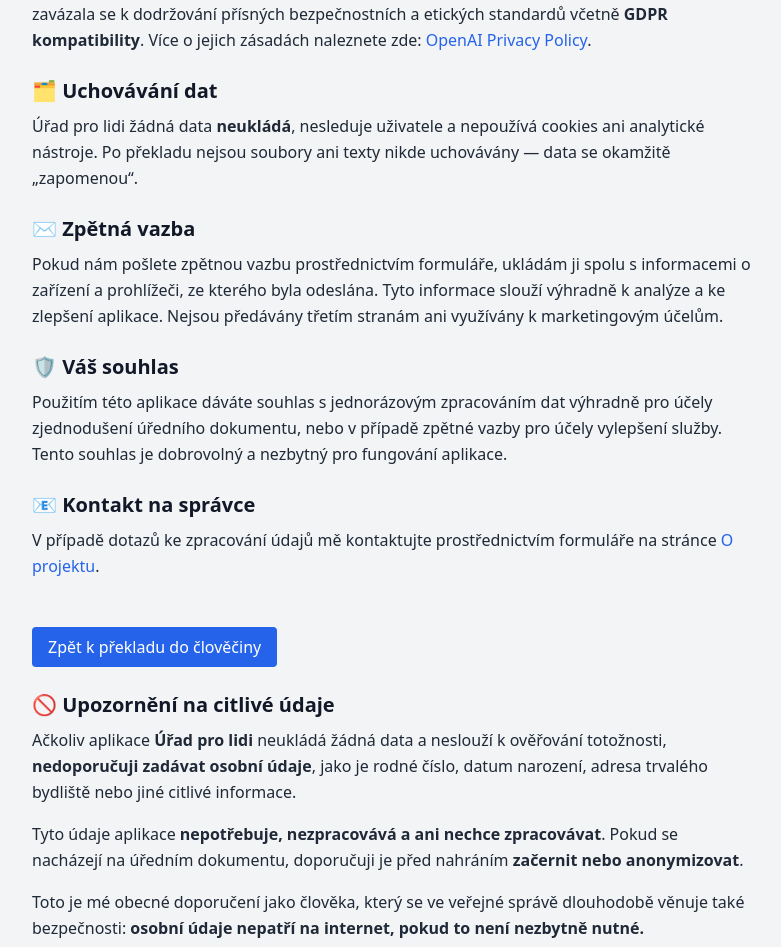
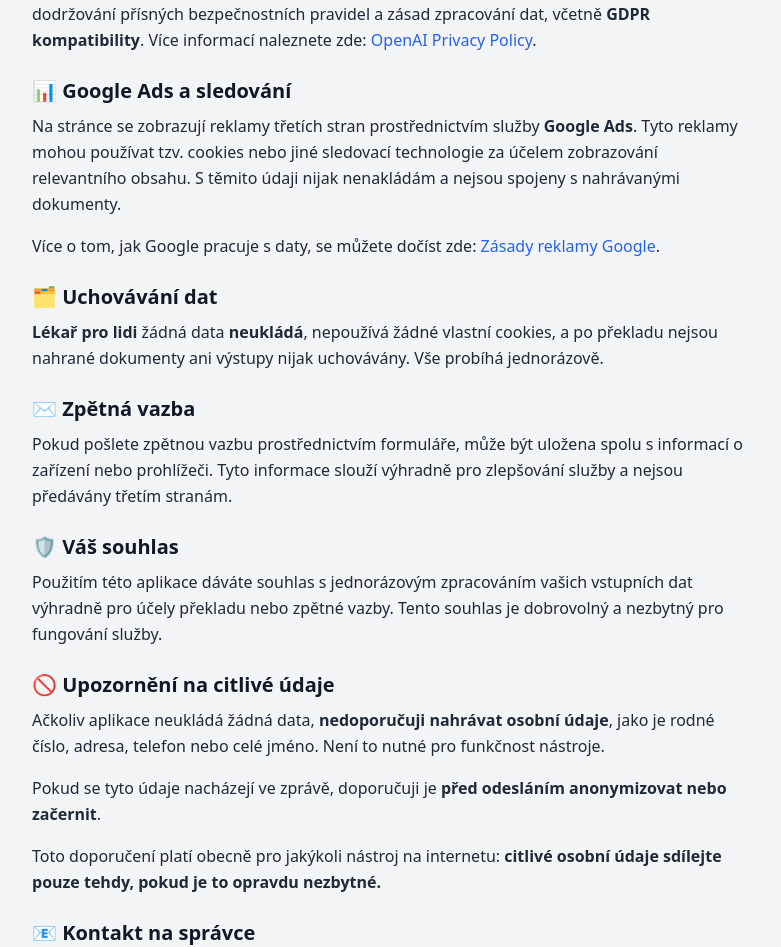
Before and after one commit to JiriTill/lekarprolidi, a React (Vite) app in the folder uradprolidi-main/: page /gdpr in a window 1280 px wide. Shown: the part 289-1236 px from the top of the page, without its empty margins (248-1029 px from the left). Built offline with nearby package versions, Linux system fonts and the light colour scheme.

Commit message:
Update GDPR.jsx

```diff
--- a/uradprolidi-main/src/pages/GDPR.jsx
+++ b/uradprolidi-main/src/pages/GDPR.jsx
@@ -9,58 +9,65 @@ export default function GDPR() {
         <h1 className="text-3xl font-bold mb-6 text-gray-900">Zásady ochrany osobních údajů (GDPR)</h1>
 
         <p className="mb-4 text-gray-800 leading-relaxed">
-          Aplikace <strong>Úřad pro lidi</strong> je navržena tak, aby respektovala vaše soukromí. Nevyžaduje žádnou registraci a neuchovává žádná osobní data ani nahrané dokumenty.
+          Aplikace <strong>Lékař pro lidi</strong> je navržena s maximálním důrazem na ochranu soukromí. Nepotřebuje žádnou registraci a neshromažďuje ani neukládá žádná data z nahraných zpráv nebo obrázků.
         </p>
 
         <h2 className="text-xl font-semibold mt-6 mb-2 text-gray-900">🔄 Jak probíhá zpracování</h2>
         <p className="mb-4 text-gray-800 leading-relaxed">
-          Vámi zadaný text, nahraný dokument nebo fotka jsou odeslány přes zabezpečené připojení na servery <strong>OpenAI</strong>, kde proběhne přepis nebo překlad do srozumitelného jazyka.
+          Vaše zpráva, rozbor nebo nahraný obrázek je odeslán přes zabezpečené připojení na servery <strong>OpenAI</strong>, kde proběhne analýza a přepis do srozumitelné lidské řeči pomocí umělé inteligence.
         </p>
         <p className="mb-4 text-gray-800 leading-relaxed">
-          Společnost OpenAI, která provozuje tuto umělou inteligenci, je subjektem se sídlem v USA a zavázala se k dodržování přísných bezpečnostních a etických standardů včetně <strong>GDPR kompatibility</strong>. Více o jejich zásadách naleznete zde: <a href="https://openai.com/policies/privacy-policy" target="_blank" rel="noopener noreferrer" className="text-blue-600 hover:underline">OpenAI Privacy Policy</a>.
+          OpenAI je mezinárodní technologická společnost se sídlem v USA, která se zavázala k dodržování přísných bezpečnostních pravidel a zásad zpracování dat, včetně <strong>GDPR kompatibility</strong>. Více informací naleznete zde: <a href="https://openai.com/policies/privacy-policy" target="_blank" rel="noopener noreferrer" className="text-blue-600 hover:underline">OpenAI Privacy Policy</a>.
+        </p>
+
+        <h2 className="text-xl font-semibold mt-6 mb-2 text-gray-900">📊 Google Ads a sledování</h2>
+        <p className="mb-4 text-gray-800 leading-relaxed">
+          Na stránce se zobrazují reklamy třetích stran prostřednictvím služby <strong>Google Ads</strong>. Tyto reklamy mohou používat tzv. cookies nebo jiné sledovací technologie za účelem zobrazování relevantního obsahu. S těmito údaji nijak nenakládám a nejsou spojeny s nahrávanými dokumenty.
+        </p>
+        <p className="mb-4 text-gray-800 leading-relaxed">
+          Více o tom, jak Google pracuje s daty, se můžete dočíst zde: <a href="https://policies.google.com/technologies/ads" target="_blank" rel="noopener noreferrer" className="text-blue-600 hover:underline">Zásady reklamy Google</a>.
         </p>
 
         <h2 className="text-xl font-semibold mt-6 mb-2 text-gray-900">🗂️ Uchovávání dat</h2>
         <p className="mb-4 text-gray-800 leading-relaxed">
-          Úřad pro lidi žádná data <strong>neukládá</strong>, nesleduje uživatele a nepoužívá cookies ani analytické nástroje. Po překladu nejsou soubory ani texty nikde uchovávány — data se okamžitě „zapomenou“.
+          <strong>Lékař pro lidi</strong> žádná data <strong>neukládá</strong>, nepoužívá žádné vlastní cookies, a po překladu nejsou nahrané dokumenty ani výstupy nijak uchovávány. Vše probíhá jednorázově.
         </p>
 
         <h2 className="text-xl font-semibold mt-6 mb-2 text-gray-900">✉️ Zpětná vazba</h2>
         <p className="mb-4 text-gray-800 leading-relaxed">
-          Pokud nám pošlete zpětnou vazbu prostřednictvím formuláře, ukládám ji spolu s informacemi o zařízení a prohlížeči, ze kterého byla odeslána. Tyto informace slouží výhradně k analýze a ke zlepšení aplikace. Nejsou předávány třetím stranám ani využívány k marketingovým účelům.
+          Pokud pošlete zpětnou vazbu prostřednictvím formuláře, může být uložena spolu s informací o zařízení nebo prohlížeči. Tyto informace slouží výhradně pro zlepšování služby a nejsou předávány třetím stranám.
         </p>
 
         <h2 className="text-xl font-semibold mt-6 mb-2 text-gray-900">🛡️ Váš souhlas</h2>
         <p className="mb-4 text-gray-800 leading-relaxed">
-          Použitím této aplikace dáváte souhlas s jednorázovým zpracováním dat výhradně pro účely zjednodušení úředního dokumentu, nebo v případě zpětné vazby pro účely vylepšení služby. Tento souhlas je dobrovolný a nezbytný pro fungování aplikace.
+          Použitím této aplikace dáváte souhlas s jednorázovým zpracováním vašich vstupních dat výhradně pro účely překladu nebo zpětné vazby. Tento souhlas je dobrovolný a nezbytný pro fungování služby.
+        </p>
+
+        <h2 className="text-xl font-semibold mt-6 mb-2 text-gray-900">🚫 Upozornění na citlivé údaje</h2>
+        <p className="mb-4 text-gray-800 leading-relaxed">
+          Ačkoliv aplikace neukládá žádná data, <strong>nedoporučuji nahrávat osobní údaje</strong>, jako je rodné číslo, adresa, telefon nebo celé jméno. Není to nutné pro funkčnost nástroje.
+        </p>
+        <p className="mb-4 text-gray-800 leading-relaxed">
+          Pokud se tyto údaje nacházejí ve zprávě, doporučuji je <strong>před odesláním anonymizovat nebo začernit</strong>.
+        </p>
+        <p className="mb-4 text-gray-800 leading-relaxed">
+          Toto doporučení platí obecně pro jakýkoli nástroj na internetu: <strong>citlivé osobní údaje sdílejte pouze tehdy, pokud je to opravdu nezbytné.</strong>
         </p>
 
         <h2 className="text-xl font-semibold mt-6 mb-2 text-gray-900">📧 Kontakt na správce</h2>
         <p className="mb-4 text-gray-800 leading-relaxed">
-          V případě dotazů ke zpracování údajů mě kontaktujte prostřednictvím formuláře na stránce <a href="/o-projektu" className="text-blue-600 hover:underline">O projektu</a>.
+          V případě dotazů mě můžete kontaktovat prostřednictvím formuláře na stránce <Link to="/o-projektu" className="text-blue-600 hover:underline">O projektu</Link>.
         </p>
 
         <Link
           to="/"
           className="inline-block mt-8 px-4 py-2 bg-blue-600 text-white rounded hover:bg-blue-700 transition"
         >
-          Zpět k překladu do člověčiny
+          Zpět k překladu do lidské řeči
         </Link>
-
-            <h2 className="text-xl font-semibold mt-6 mb-2 text-gray-900">🚫 Upozornění na citlivé údaje</h2>
-            <p className="mb-4 text-gray-800 leading-relaxed">
-              Ačkoliv aplikace <strong>Úřad pro lidi</strong> neukládá žádná data a neslouží k ověřování totožnosti, <strong>nedoporučuji zadávat osobní údaje</strong>, jako je rodné číslo, datum narození, adresa trvalého bydliště nebo jiné citlivé informace.
-            </p>
-            <p className="mb-4 text-gray-800 leading-relaxed">
-              Tyto údaje aplikace <strong>nepotřebuje, nezpracovává a ani nechce zpracovávat</strong>. Pokud se nacházejí na úředním dokumentu, doporučuji je před nahráním <strong>začernit nebo anonymizovat</strong>.
-            </p>
-            <p className="mb-4 text-gray-800 leading-relaxed">
-              Toto je mé obecné doporučení jako člověka, který se ve veřejné správě dlouhodobě věnuje také bezpečnosti: <strong>osobní údaje nepatří na internet, pokud to není nezbytně nutné.</strong>
-            </p>
-
       </main>
 
-     <Footer />
+      <Footer />
     </div>
   );
 }
```
